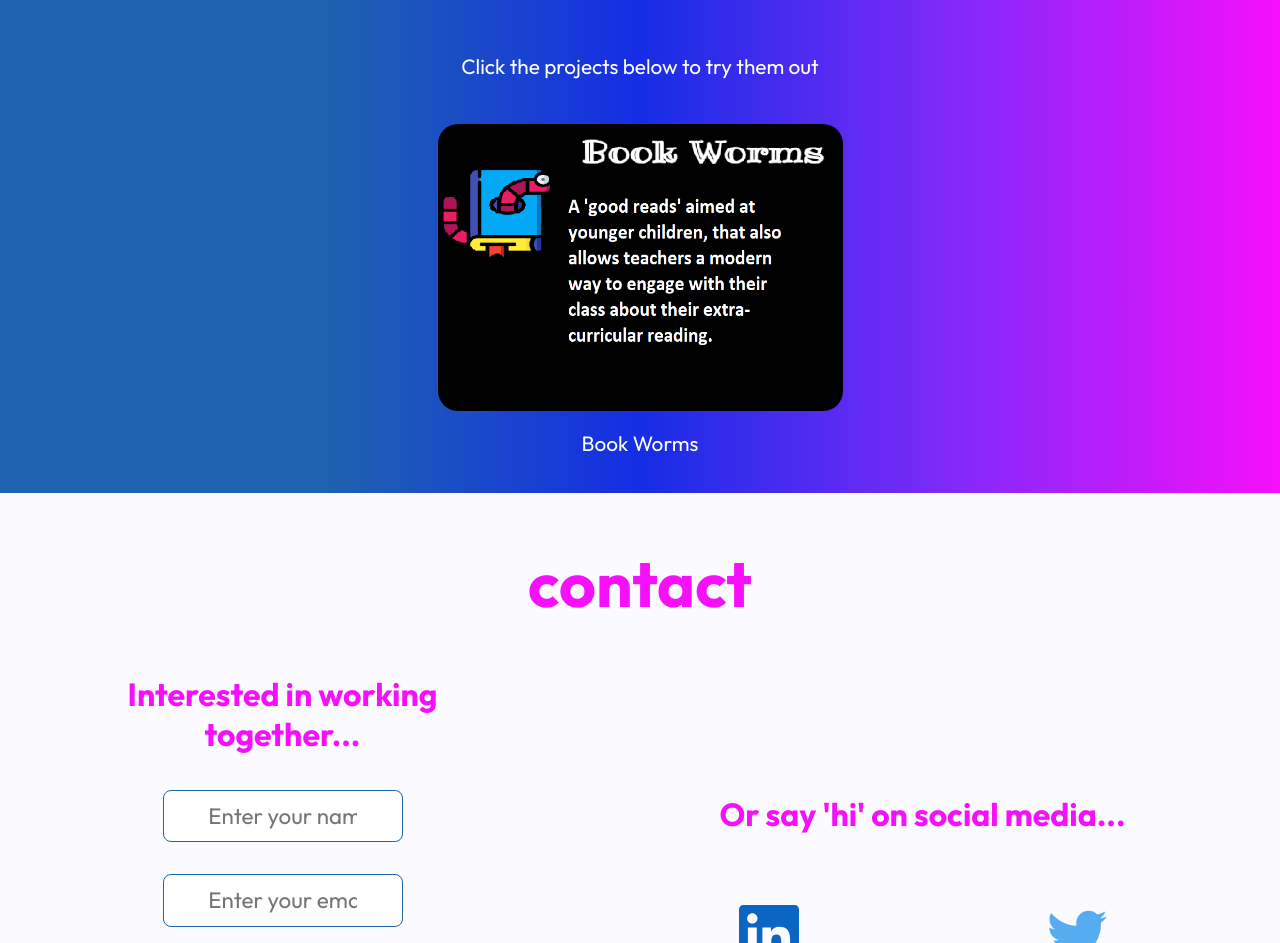
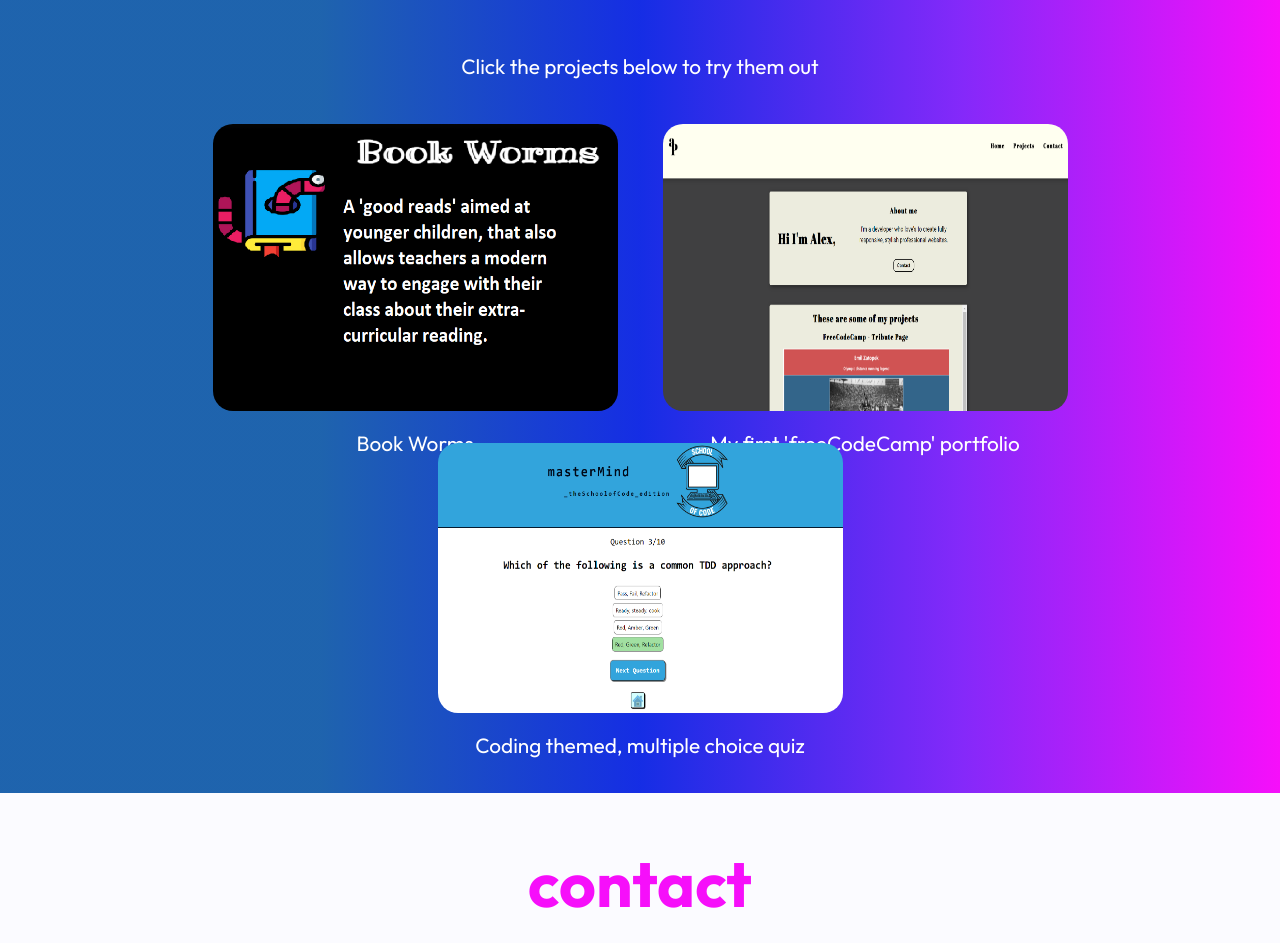
Before and after one commit to aljaplatt/portfolio, a React (Create React App) app: page / in a window 1280 px wide. Shown: the part 1740-2683 px from the top of the page. Built offline with nearby package versions, Linux system fonts and the light colour scheme; some icons are missing; a web font is replaced by a local one.

Commit message:
init commit

```diff
--- a/src/components/Contact/Contact.js
+++ b/src/components/Contact/Contact.js
@@ -19,7 +19,7 @@ const Contact = () => {
       .catch((err) => console.log(err));
   };
   return (
-    <section className={style.colContainer}>
+    <section>
       <h2 className={style.contactTitle}>contact</h2>
       <section className={style.container}>
         <div className={style.mailContainer}>
@@ -49,11 +49,11 @@ const Contact = () => {
           </form>
         </div>
         <div className={style.socialContainer}>
-          <section className={style.contactSectionWrapper} id="contact">
+          <section className={style.contactSectionContainer} id="contact">
             <div className={style.socialPara}>
               <p className={style.socPara}>Or say 'hi' on social media...</p>
             </div>
-            <section className={style.contactLinks}>
+            <section className={style.socialLinksContainer}>
               <a
                 href="https://www.linkedin.com/in/alex-platt-linked/"
                 className={style.socialLink}
--- a/src/components/Contact/contact.module.css
+++ b/src/components/Contact/contact.module.css
@@ -98,7 +98,7 @@
   font-family: "Outfit", sans-serif;
 }
 
-.contactSectionWrapper {
+.contactSectionContainer {
   display: flex;
   flex-direction: column;
   flex-wrap: wrap;
@@ -106,7 +106,7 @@
   width: 100%;
 }
 
-.contactLinks {
+.socialLinksContainer {
   display: flex;
   flex-direction: row;
   justify-content: center;
@@ -126,11 +126,6 @@
   margin: 2rem;
 }
 
-/* .socialLogo:hover {
-        transition: 2s;
-        transform: rotate(360deg) rotateY(360deg);
-      } */
-
 @media (min-width: 0) and (max-width: 576px) {
   .footer {
     width: 75%;
--- a/src/components/Navbar/Navbar.js
+++ b/src/components/Navbar/Navbar.js
@@ -5,23 +5,23 @@ const Navbar = () => {
   return (
     <nav className={style.navbar}>
       <ul className={style.list}>
-        <li className={style.listElement}>
+        <li className={style.listPadding}>
           <a href="#about" className={style.navlink}>
             about
           </a>
         </li>
-        <li className={style.listElement}>
+        <li className={style.listPadding}>
           <a href="#tech" className={style.navlink}>
             technologies
           </a>
         </li>
-        <li className={style.listElement}>
+        <li className={style.listPadding}>
           <a href="#projects" className={style.navlink}>
             projects
           </a>
         </li>
 
-        <li className={style.listElement}>
+        <li className={style.listPadding}>
           <a href="#contact" className={style.navlink}>
             contact
           </a>
--- a/src/components/Navbar/navbar.module.css
+++ b/src/components/Navbar/navbar.module.css
@@ -41,7 +41,7 @@
     align-items: center;
   }
 
-  .listElement {
+  .listPadding {
     padding: 5px;
   }
 }
--- a/src/components/Projects/Projects.js
+++ b/src/components/Projects/Projects.js
@@ -1,6 +1,8 @@
 import React from "react";
 import style from "./projects.module.css";
 import bookWorm from "../../img/book-worms.jpg";
+import portfolio from "../../img/portfolioImg.png";
+import mastermind from "../../img/mastermind.png";
 
 const Projects = () => {
   return (
@@ -23,6 +25,31 @@ const Projects = () => {
           </a>
           <p className={style.projectName}>Book Worms</p>
         </section>
+        <section className={style.projectWrapper}>
+          <a href="https://webdeval.netlify.app/" className={style.projectLink}>
+            <img
+              src={portfolio}
+              alt="portfolio"
+              className={style.projectImg}
+            ></img>
+          </a>
+          <p className={style.projectName}>My first 'freeCodeCamp' portfolio</p>
+        </section>
+        <section className={style.projectWrapper}>
+          <a
+            href="https://socmastermindquiz.netlify.app/"
+            className={style.projectLink}
+          >
+            <img
+              src={mastermind}
+              alt="react quiz"
+              className={style.projectImg}
+            ></img>
+          </a>
+          <p className={style.projectName}>
+            Coding themed, multiple choice quiz
+          </p>
+        </section>
       </section>
     </div>
   );
--- a/src/components/Projects/projects.module.css
+++ b/src/components/Projects/projects.module.css
@@ -47,7 +47,7 @@
 }
 
 .projectImg:hover {
-  box-shadow: 10px 5px 5px #6be0e4;
+  box-shadow: 12px 6px 6px #6be0e4;
   transition: all 0.3s ease-in-out;
 }
 .projectName {
```
Also changed, not shown: src/img/mastermind.png (added), src/img/portfolioImg.png (added).
